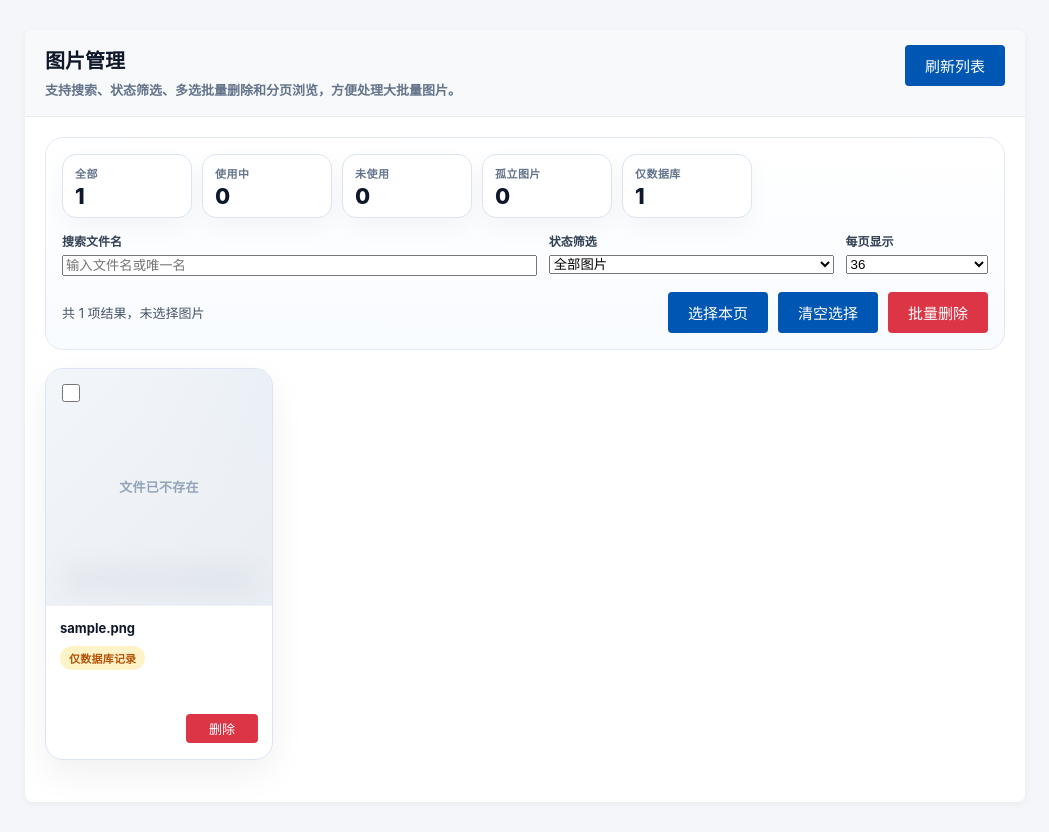
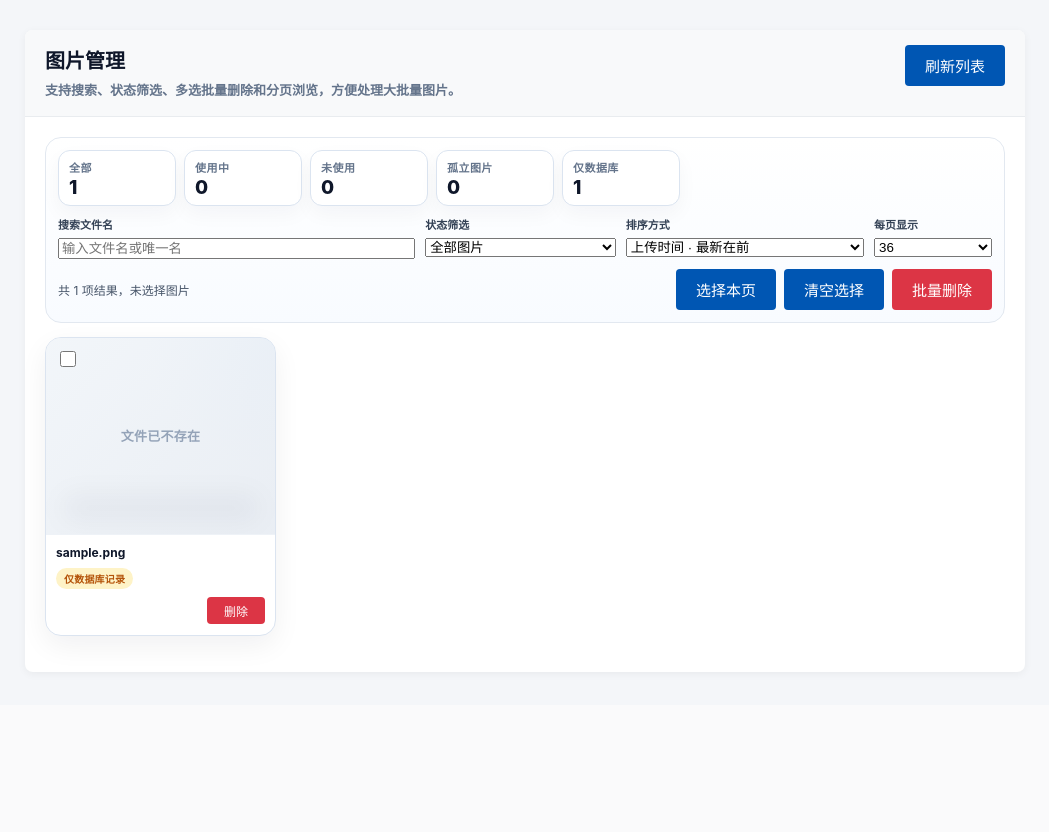
Before and after one commit to 52op/PlanB, a Flask app: page /admin/images in a window 1280 px wide. Shown: the part 95-927 px from the top of the page, without its empty margins (115-1164 px from the left). After the commit the page ends 769 px from the top, so only its background shows below. Run offline with Flask 3, Linux system fonts and the light colour scheme; a user stored in the database is signed in; tables that the repository leaves empty hold one stand-in row (values such as "Sample post"); some libraries are stand-ins or nearby versions.

Commit message:
fix  后台图片管理 end

```diff
--- a/templates/image_management.html
+++ b/templates/image_management.html
@@ -32,6 +32,15 @@
                         <option value="not_in_use">未使用</option>
                         <option value="orphan">孤立图片</option>
                         <option value="db_only">仅数据库记录</option>
+                    </select>
+                </label>
+                <label class="image-manager-field">
+                    <span>排序方式</span>
+                    <select id="imageSortBy" class="form-control">
+                        <option value="created_desc" selected>上传时间 · 最新在前</option>
+                        <option value="created_asc">上传时间 · 最早在前</option>
+                        <option value="filename_asc">文件名 · A-Z</option>
+                        <option value="filename_desc">文件名 · Z-A</option>
                     </select>
                 </label>
                 <label class="image-manager-field image-manager-page-size-field">
@@ -90,31 +99,31 @@
 
 .image-manager-body {
     display: grid;
-    gap: 18px;
+    gap: 14px;
 }
 
 .image-manager-toolbar {
     display: grid;
-    gap: 14px;
-    padding: 16px;
+    gap: 10px;
+    padding: 12px;
     border: 1px solid #e2e8f0;
-    border-radius: 18px;
+    border-radius: 16px;
     background: linear-gradient(180deg, #ffffff 0%, #f8fbff 100%);
 }
 
 .image-manager-stats {
     display: flex;
     flex-wrap: wrap;
-    gap: 10px;
+    gap: 8px;
 }
 
 .image-stat-card {
-    min-width: 104px;
-    padding: 10px 12px;
-    border-radius: 14px;
+    min-width: 96px;
+    padding: 8px 10px;
+    border-radius: 12px;
     border: 1px solid #dbe4f0;
     background: #ffffff;
-    box-shadow: 0 10px 24px rgba(15, 23, 42, 0.04);
+    box-shadow: 0 8px 20px rgba(15, 23, 42, 0.04);
 }
 
 .image-stat-label {
@@ -126,8 +135,8 @@
 }
 
 .image-stat-value {
-    margin-top: 4px;
-    font-size: 22px;
+    margin-top: 3px;
+    font-size: 19px;
     font-weight: 800;
     line-height: 1;
     color: #0f172a;
@@ -135,8 +144,8 @@
 
 .image-manager-controls {
     display: grid;
-    grid-template-columns: minmax(0, 1.5fr) minmax(180px, 0.9fr) minmax(120px, 0.45fr);
-    gap: 12px;
+    grid-template-columns: minmax(0, 1.5fr) minmax(160px, 0.8fr) minmax(190px, 1fr) minmax(118px, 0.42fr);
+    gap: 10px;
 }
 
 .image-manager-field {
@@ -146,7 +155,7 @@
 }
 
 .image-manager-field > span {
-    font-size: 12px;
+    font-size: 11px;
     font-weight: 700;
     color: #334155;
 }
@@ -155,12 +164,12 @@
     display: flex;
     align-items: center;
     justify-content: space-between;
-    gap: 12px;
-    padding-top: 2px;
+    gap: 10px;
+    padding-top: 0;
 }
 
 .image-selection-summary {
-    font-size: 13px;
+    font-size: 12px;
     color: #475569;
 }
 
@@ -168,13 +177,13 @@
     display: flex;
     flex-wrap: wrap;
     justify-content: flex-end;
-    gap: 10px;
+    gap: 8px;
 }
 
 .image-gallery {
     display: grid;
-    grid-template-columns: repeat(auto-fill, minmax(210px, 1fr));
-    gap: 16px;
+    grid-template-columns: repeat(auto-fill, minmax(190px, 1fr));
+    gap: 12px;
 }
 
 .image-card {
@@ -182,10 +191,10 @@
     display: flex;
     flex-direction: column;
     overflow: hidden;
-    border-radius: 18px;
+    border-radius: 16px;
     border: 1px solid #dbe4f0;
     background: #ffffff;
-    box-shadow: 0 14px 36px rgba(15, 23, 42, 0.06);
+    box-shadow: 0 10px 28px rgba(15, 23, 42, 0.06);
     transition: transform 0.18s ease, box-shadow 0.18s ease, border-color 0.18s ease;
 }
 
@@ -202,11 +211,11 @@
 
 .image-card-check {
     position: absolute;
-    top: 12px;
-    left: 12px;
+    top: 10px;
+    left: 10px;
     z-index: 2;
-    width: 18px;
-    height: 18px;
+    width: 16px;
+    height: 16px;
     accent-color: #2563eb;
 }
 
@@ -215,8 +224,8 @@
     display: flex;
     align-items: center;
     justify-content: center;
-    min-height: 192px;
-    padding: 22px;
+    min-height: 164px;
+    padding: 16px;
     background:
         linear-gradient(135deg, rgba(241, 245, 249, 0.92), rgba(226, 232, 240, 0.75)),
         radial-gradient(circle at top right, rgba(147, 197, 253, 0.18), transparent 42%);
@@ -239,11 +248,11 @@
     z-index: 1;
     display: block;
     max-width: 100%;
-    max-height: 148px;
+    max-height: 132px;
     width: auto;
     height: auto;
     object-fit: contain;
-    border-radius: 10px;
+    border-radius: 8px;
 }
 
 .image-card-link.is-missing {
@@ -255,13 +264,13 @@
 
 .image-info {
     display: grid;
-    gap: 10px;
-    padding: 14px 14px 16px;
+    gap: 8px;
+    padding: 10px 10px 11px;
     border-top: 1px solid #eef2f7;
 }
 
 .image-filename {
-    font-size: 13px;
+    font-size: 12px;
     font-weight: 700;
     color: #0f172a;
     white-space: nowrap;
@@ -273,15 +282,15 @@
     display: flex;
     align-items: center;
     justify-content: space-between;
-    gap: 10px;
+    gap: 8px;
 }
 
 .status-text {
     display: inline-flex;
     align-items: center;
-    padding: 4px 9px;
+    padding: 3px 8px;
     border-radius: 999px;
-    font-size: 11px;
+    font-size: 10px;
     font-weight: 800;
     letter-spacing: 0.02em;
 }
@@ -309,28 +318,45 @@
 .usage-tags {
     display: flex;
     flex-wrap: wrap;
-    gap: 6px;
-    min-height: 24px;
+    gap: 5px;
+    min-height: 0;
+    flex: 1 1 auto;
+    justify-content: flex-start;
 }
 
-.usage-tag {
+.usage-tag,
+.usage-tag-link {
     display: inline-flex;
     align-items: center;
-    padding: 3px 8px;
+    padding: 2px 7px;
     border-radius: 999px;
     background: #eef2ff;
     color: #4338ca;
-    font-size: 11px;
+    font-size: 10px;
     font-weight: 700;
+}
+
+.usage-tag-link {
+    text-decoration: none;
+    transition: background-color 0.18s ease, color 0.18s ease;
+}
+
+.usage-tag-link:hover {
+    background: #dbeafe;
+    color: #1d4ed8;
 }
 
 .image-card-actions {
     display: flex;
+    align-items: center;
     justify-content: flex-end;
+    gap: 8px;
 }
 
 .image-card-actions .btn {
-    min-width: 72px;
+    min-width: 58px;
+    padding: 5px 9px;
+    font-size: 12px;
 }
 
 .image-empty-state {
@@ -358,13 +384,13 @@
     display: flex;
     align-items: center;
     justify-content: space-between;
-    gap: 14px;
+    gap: 10px;
     flex-wrap: wrap;
-    padding-top: 4px;
+    padding-top: 2px;
 }
 
 .image-pagination-summary {
-    font-size: 13px;
+    font-size: 12px;
     color: #475569;
 }
 
@@ -512,17 +538,17 @@
     }
 
     .image-gallery {
-        grid-template-columns: repeat(auto-fill, minmax(165px, 1fr));
-        gap: 12px;
+        grid-template-columns: repeat(auto-fill, minmax(158px, 1fr));
+        gap: 10px;
     }
 
     .image-card-link {
-        min-height: 152px;
-        padding: 18px;
+        min-height: 142px;
+        padding: 14px;
     }
 
     .image-card-link img {
-        max-height: 118px;
+        max-height: 108px;
     }
 
     .lg-custom-toolbar {
@@ -558,6 +584,7 @@ document.addEventListener('DOMContentLoaded', function() {
     const paginationNode = document.getElementById('imagePagination');
     const searchInput = document.getElementById('imageSearchInput');
     const statusFilter = document.getElementById('imageStatusFilter');
+    const sortBySelect = document.getElementById('imageSortBy');
     const pageSizeSelect = document.getElementById('imagePageSize');
     const selectionSummary = document.getElementById('imageSelectionSummary');
     const selectPageBtn = document.getElementById('imageSelectPageBtn');
@@ -572,6 +599,7 @@ document.addEventListener('DOMContentLoaded', function() {
         pageSize: Number(pageSizeSelect.value) || 36,
         search: '',
         filter: 'all',
+        sortBy: sortBySelect.value || 'created_desc',
         selected: new Set(),
         lightGalleryInstance: null,
         galleryEventsBound: false
@@ -599,10 +627,27 @@ document.addEventListener('DOMContentLoaded', function() {
 
     function sortImages(images) {
         const order = { in_use: 0, not_in_use: 1, orphan: 2, db_only: 3 };
+        const byName = (left, right, direction = 'asc') => {
+            const factor = direction === 'desc' ? -1 : 1;
+            return factor * String(left.display_name || left.unique_filename || left.filename || '')
+                .localeCompare(String(right.display_name || right.unique_filename || right.filename || ''), 'zh-CN');
+        };
+        const byCreatedAt = (left, right, direction = 'desc') => {
+            const leftTime = left.created_at ? Date.parse(left.created_at) : 0;
+            const rightTime = right.created_at ? Date.parse(right.created_at) : 0;
+            const factor = direction === 'asc' ? 1 : -1;
+            if (leftTime !== rightTime) {
+                return factor * (leftTime - rightTime);
+            }
+            return byName(left, right, 'asc');
+        };
         return [...images].sort((left, right) => {
             const statusDiff = (order[getEffectiveStatus(left)] ?? 99) - (order[getEffectiveStatus(right)] ?? 99);
             if (statusDiff !== 0) return statusDiff;
-            return String(left.filename || '').localeCompare(String(right.filename || ''), 'zh-CN');
+            if (state.sortBy === 'filename_asc') return byName(left, right, 'asc');
+            if (state.sortBy === 'filename_desc') return byName(left, right, 'desc');
+            if (state.sortBy === 'created_asc') return byCreatedAt(left, right, 'asc');
+            return byCreatedAt(left, right, 'desc');
         });
     }
 
@@ -816,7 +861,7 @@ document.addEventListener('DOMContentLoaded', function() {
             previewNode.dataset.galleryable = 'true';
             const img = document.createElement('img');
             img.src = image.url;
-            img.alt = image.filename;
+            img.alt = image.display_name || image.unique_filename || image.filename;
             img.loading = 'lazy';
             previewNode.appendChild(img);
         } else {
@@ -829,8 +874,9 @@ document.addEventListener('DOMContentLoaded', function() {
 
         const filename = document.createElement('div');
         filename.className = 'image-filename';
-        filename.title = image.filename;
-        filename.textContent = image.filename;
+        const displayName = image.display_name || image.unique_filename || image.filename;
+        filename.title = displayName;
+        filename.textContent = displayName;
 
         const metaRow = document.createElement('div');
         metaRow.className = 'image-meta-row';
@@ -838,19 +884,31 @@ document.addEventListener('DOMContentLoaded', function() {
         const status = document.createElement('span');
         status.className = `status-text ${statusMeta.className}`;
         status.textContent = statusMeta.label;
-        metaRow.appendChild(status);
 
         const usageTags = document.createElement('div');
         usageTags.className = 'usage-tags';
-        const labels = Array.isArray(image.usage_labels) ? image.usage_labels : [];
-        if (labels.length) {
-            labels.forEach((label) => {
-                const tag = document.createElement('span');
-                tag.className = 'usage-tag';
-                tag.textContent = label;
+        const usageItems = Array.isArray(image.usage_items) ? image.usage_items : [];
+        if (usageItems.length) {
+            usageItems.forEach((item) => {
+                const label = String(item?.label || '').trim();
+                const targetUrl = String(item?.url || '').trim();
+                const title = String(item?.title || '').trim();
+                const tag = document.createElement(targetUrl ? 'a' : 'span');
+                tag.className = targetUrl ? 'usage-tag-link' : 'usage-tag';
+                tag.textContent = label || '用途';
+                if (targetUrl) {
+                    tag.href = targetUrl;
+                    tag.target = '_blank';
+                    tag.rel = 'noopener noreferrer';
+                }
+                if (title) {
+                    tag.title = title;
+                }
                 usageTags.appendChild(tag);
             });
+            metaRow.appendChild(usageTags);
         }
+        metaRow.appendChild(status);
 
         const actions = document.createElement('div');
         actions.className = 'image-card-actions';
@@ -862,7 +920,7 @@ document.addEventListener('DOMContentLoaded', function() {
         deleteBtn.addEventListener('click', async (event) => {
             event.preventDefault();
             event.stopPropagation();
-            if (!confirm(`确定要删除这张图片吗？\n${image.filename}`)) {
+            if (!confirm(`确定要删除这张图片吗？\n${image.display_name || image.unique_filename || image.filename}`)) {
                 return;
             }
             await deleteSingleImage(image.unique_filename, image.status, false);
@@ -871,7 +929,6 @@ document.addEventListener('DOMContentLoaded', function() {
         actions.appendChild(deleteBtn);
         info.appendChild(filename);
         info.appendChild(metaRow);
-        info.appendChild(usageTags);
         info.appendChild(actions);
         card.appendChild(checkbox);
         card.appendChild(previewNode);
@@ -993,30 +1050,40 @@ document.addEventListener('DOMContentLoaded', function() {
     }
 
     async function deleteSingleImage(uniqueFilename, rawStatus, fromPreview) {
+        const currentIndex = fromPreview && state.lightGalleryInstance
+            ? state.lightGalleryInstance.index
+            : -1;
         try {
             await requestJson(`/api/images/delete/${encodeURIComponent(uniqueFilename)}?status=${encodeURIComponent(rawStatus)}`, {
                 method: 'DELETE',
                 headers: { 'X-CSRFToken': csrfToken }
             });
+            const finalizeDelete = () => {
                 state.selected.delete(uniqueFilename);
                 state.allImages = state.allImages.filter((image) => image.unique_filename !== uniqueFilename);
                 rerender();
 
-            if (fromPreview && state.lightGalleryInstance && document.querySelector('.lg-outer')) {
+                if (fromPreview && currentIndex >= 0) {
                     const visibleAnchors = gallery.querySelectorAll('a[data-galleryable="true"]');
-                if (visibleAnchors.length) {
-                    const currentIndex = Math.min(state.lightGalleryInstance.index, visibleAnchors.length - 1);
-                    state.lightGalleryInstance.destroy();
-                    reinitializeLightGallery();
-                    setTimeout(() => {
+                    if (visibleAnchors.length && state.lightGalleryInstance) {
+                        const nextIndex = Math.min(currentIndex, visibleAnchors.length - 1);
+                        window.setTimeout(() => {
                             if (state.lightGalleryInstance) {
-                            state.lightGalleryInstance.openGallery(currentIndex);
+                                state.lightGalleryInstance.openGallery(nextIndex);
                             }
-                    }, 80);
-                } else if (state.lightGalleryInstance) {
-                    state.lightGalleryInstance.closeGallery();
+                        }, 60);
                     }
                 }
+            };
+
+            if (fromPreview && state.lightGalleryInstance) {
+                const destroyDelay = state.lightGalleryInstance.destroy() || 0;
+                state.lightGalleryInstance = null;
+                window.setTimeout(finalizeDelete, destroyDelay + 30);
+                return;
+            }
+
+            finalizeDelete();
         } catch (error) {
             alert(`删除失败：${error.message || '未知错误'}`);
         }
@@ -1092,6 +1159,12 @@ document.addEventListener('DOMContentLoaded', function() {
         rerender();
     });
 
+    sortBySelect.addEventListener('change', () => {
+        state.sortBy = sortBySelect.value || 'created_desc';
+        state.currentPage = 1;
+        rerender();
+    });
+
     pageSizeSelect.addEventListener('change', () => {
         state.pageSize = Number(pageSizeSelect.value) || 36;
         state.currentPage = 1;
```
Also changed, not shown: services/media.py (+103 -21 lines). Lines whose indentation alone changed are shown as unchanged.
